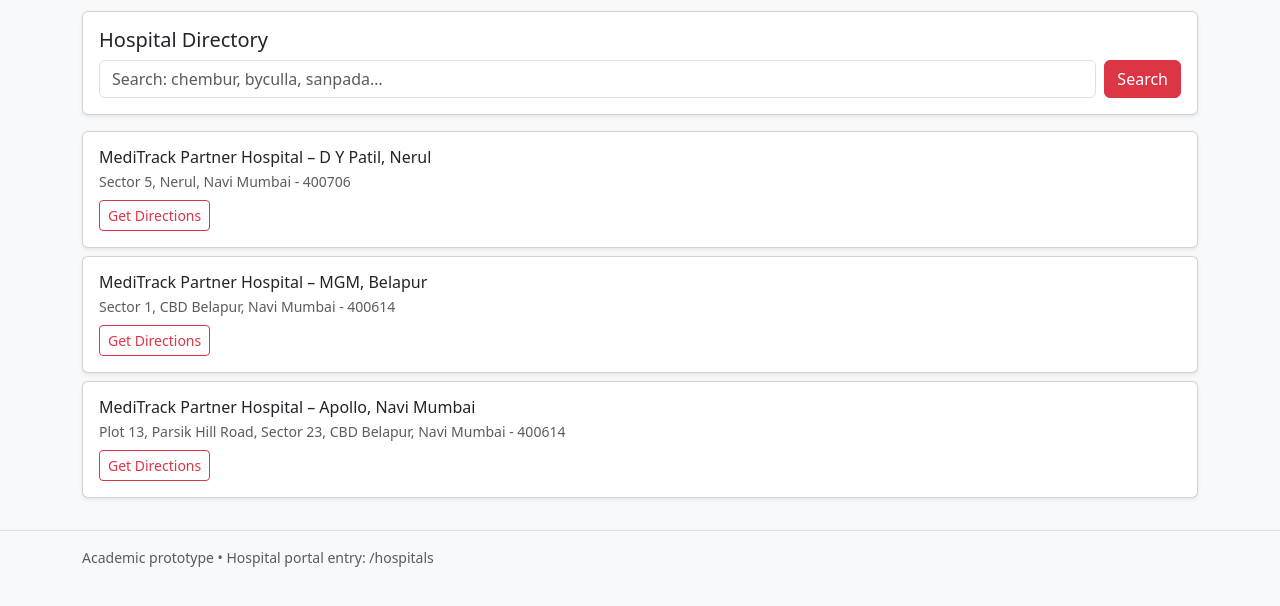
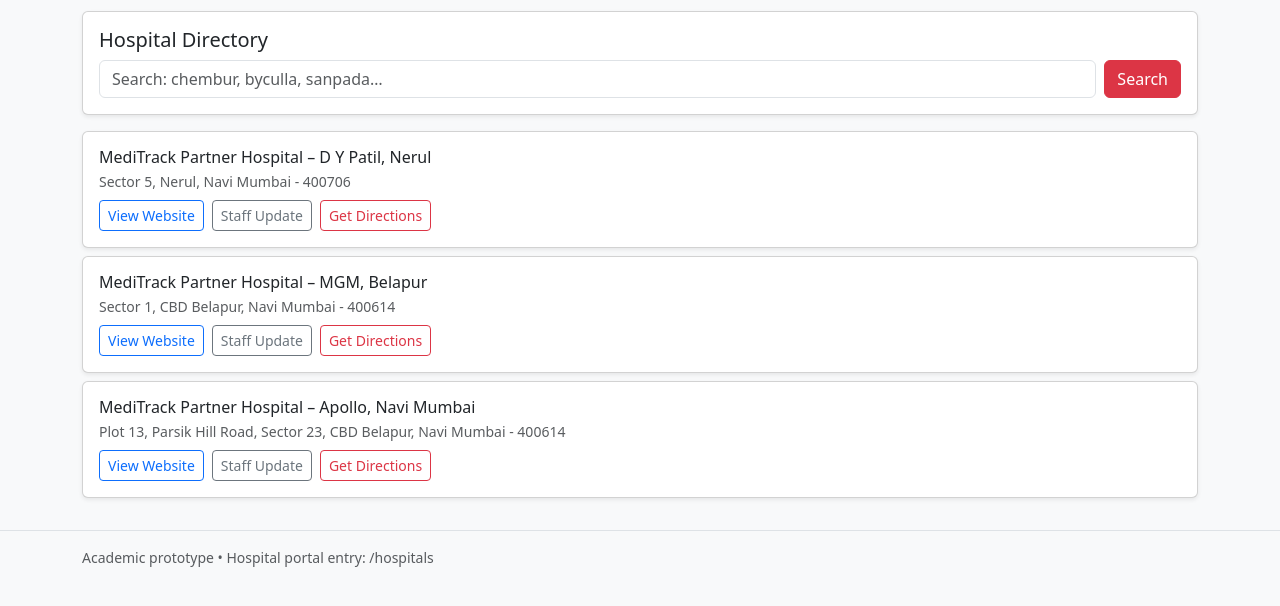
Before and after one commit to Sharanya2449/ER-Meditrack, a Flask app: page /hospitals in a window 1280 px wide. Shown: the part 140-746 px from the top of the page. Run offline with Flask 3, Linux system fonts and the light colour scheme; data comes from the database, SQL or seed files in the repository.

Commit message:
Restore hospital directory buttons

```diff
--- a/templates/hospitals.html
+++ b/templates/hospitals.html
@@ -17,8 +17,11 @@
       <div class="card-body">
         <h6 class="mb-1">{{ h.name }}</h6>
         <div class="small text-muted">{{ h.address }}</div>
-        <div class="d-flex gap-2 mt-2">
-        <a class="btn btn-outline-danger btn-sm" href="{{ h.maps_url }}" target="_blank">Get Directions</a>
+
+        <div class="d-flex gap-2 mt-2 flex-wrap">
+          <a class="btn btn-outline-primary btn-sm" href="{{ h.home_url }}">View Website</a>
+          <a class="btn btn-outline-secondary btn-sm" href="{{ h.staff_url }}">Staff Update</a>
+          <a class="btn btn-outline-danger btn-sm" href="{{ h.maps_url }}" target="_blank">Get Directions</a>
         </div>
       </div>
     </div>
```
